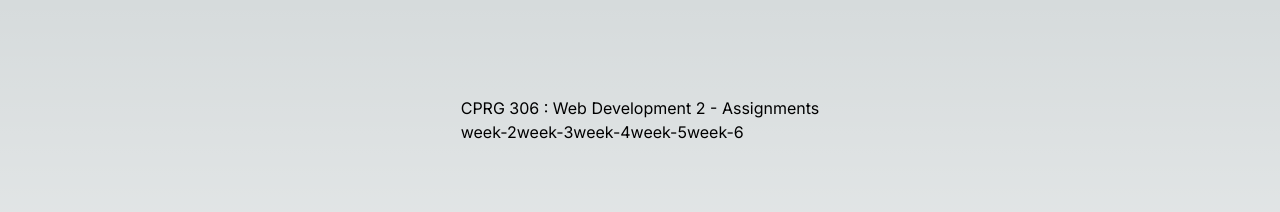
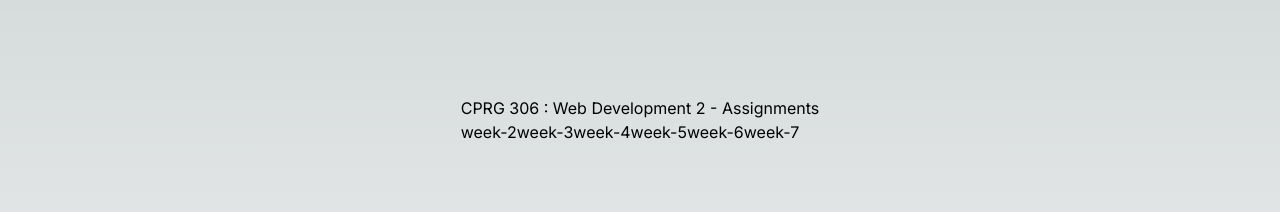
Before and after one commit to Arshpreetkaur30/cprg306-assignments, a Next.js app: page / in a window 1280 px wide. Shown: the top 212 px of the page. Built offline with nearby package versions, Linux system fonts and the light colour scheme.

Commit message:
Update page.js

```diff
--- a/app/page.js
+++ b/app/page.js
@@ -11,6 +11,7 @@ export default function Home() {
         <Link href="/week-4" >week-4</Link>
         <Link href="/week-5" >week-5</Link>
         <Link href="/week-6" >week-6</Link>
+        <Link href="/weel-7" >week-7</Link>
       </div>
     </main>
   );
```
